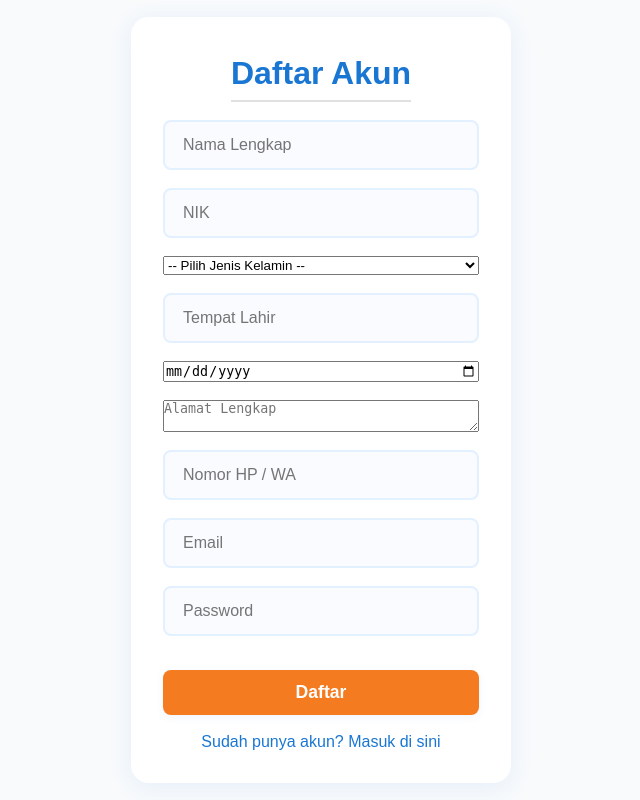
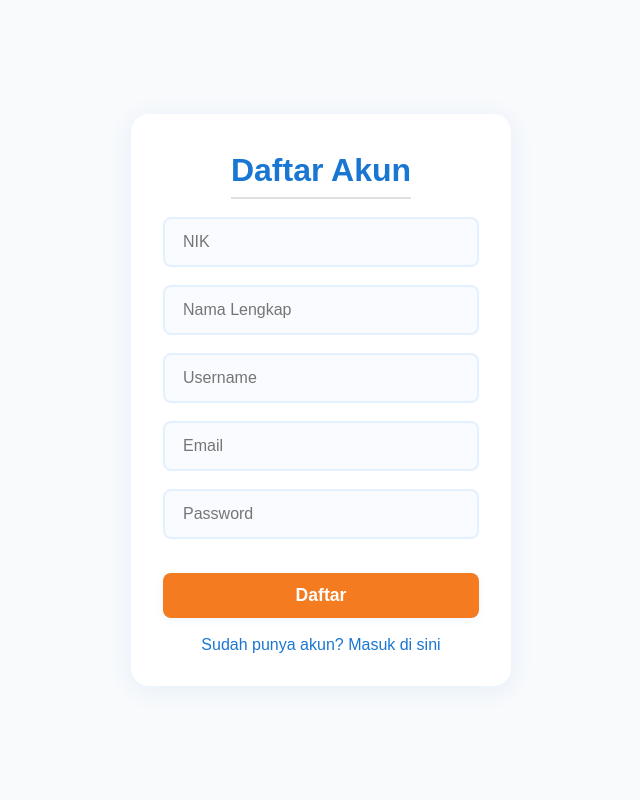
Before and after one commit to ucok-hub/Projek-UAS-RS-KARTINI, a PHP site: page /register.php in a window 1280 px wide. Shown: the whole page, without its empty margins (319-959 px from the left). Run offline with PHP 8.4, Linux system fonts and the light colour scheme.

Commit message:
register

```diff
--- a/profil_dokter.php
+++ b/profil_dokter.php
@@ -61,7 +61,7 @@ while ($row = $resultJadwal->fetch_assoc()) {
           <span style="margin-right: 10px;">Halo, <?= htmlspecialchars($_SESSION['nama']) ?></span>
           <a href="logout.php"><button class="btn-daftar">Logout</button></a>
       <?php else: ?>
-          <a href="register.html"><button class="btn-daftar">Daftar</button></a>
+          <a href="register.php"><button class="btn-daftar">Daftar</button></a>
       <?php endif; ?>
     </nav>
   </header>
--- a/register.php
+++ b/register.php
@@ -3,22 +3,15 @@ session_start();
 include 'koneksi.php';
 
 if ($_SERVER["REQUEST_METHOD"] == "POST") {
+    $nik = $_POST['nik'];
     $nama = $_POST['nama'];
     $username = $_POST['username'];
-    $nik = $_POST['nik'];
-    $jenis_kelamin = $_POST['jenis_kelamin'];
-    $tempat_lahir = $_POST['tempat_lahir'];
-    $tanggal_lahir = $_POST['tanggal_lahir'];
-    $alamat = $_POST['alamat'];
-    $no_hp = $_POST['no_hp'];
     $email = $_POST['email'];
     $password = password_hash($_POST['password'], PASSWORD_DEFAULT);
 
-    $sql = "INSERT INTO users (nama, username, nik, jenis_kelamin, tempat_lahir, tanggal_lahir, alamat, no_hp, email, password)
-            VALUES (?, ?, ?, ?, ?, ?, ?, ?, ?, ?)";
-
+    $sql = "INSERT INTO users (nik, nama, username, email, password) VALUES (?, ?, ?, ?, ?)";
     $stmt = $koneksi->prepare($sql);
-    $stmt->bind_param("ssssssssss", $nama, $username, $nik, $jenis_kelamin, $tempat_lahir, $tanggal_lahir, $alamat, $no_hp, $email, $password);
+    $stmt->bind_param("sssss", $nik, $nama, $username, $email, $password);
 
   if ($stmt->execute()) {
         $_SESSION['nama'] = $nama;
@@ -29,6 +22,7 @@ if ($_SERVER["REQUEST_METHOD"] == "POST") {
     }
 }
 ?>
+
 <!DOCTYPE html>
 <html lang="id">
 <head>
@@ -45,28 +39,14 @@ if ($_SERVER["REQUEST_METHOD"] == "POST") {
         <div style="color:red; margin-bottom:10px;"><?= htmlspecialchars($error) ?></div>
       <?php endif; ?>
       <form action="register.php" method="POST">
+    <input type="text" name="nik" placeholder="NIK" required>
     <input type="text" name="nama" placeholder="Nama Lengkap" required>
-
-        <input type="text" name="nik" placeholder="NIK" required>
-
-        <select name="jenis_kelamin" required>
-          <option value="">-- Pilih Jenis Kelamin --</option>
-          <option value="Laki-laki">Laki-laki</option>
-          <option value="Perempuan">Perempuan</option>
-        </select>
-
-        <input type="text" name="tempat_lahir" placeholder="Tempat Lahir" required>
-        <input type="date" name="tanggal_lahir" required>
-
-        <textarea name="alamat" placeholder="Alamat Lengkap" required></textarea>
-
-        <input type="text" name="no_hp" placeholder="Nomor HP / WA" required>
-
+    <input type="text" name="username" placeholder="Username" required>
     <input type="email" name="email" placeholder="Email" required>
     <input type="password" name="password" placeholder="Password" required>
-
     <button type="submit">Daftar</button>
     </form>
+
 
       <a href="login.php" class="auth-link">Sudah punya akun? Masuk di sini</a>
     </div>
```
Lines whose indentation alone changed are shown as unchanged.
